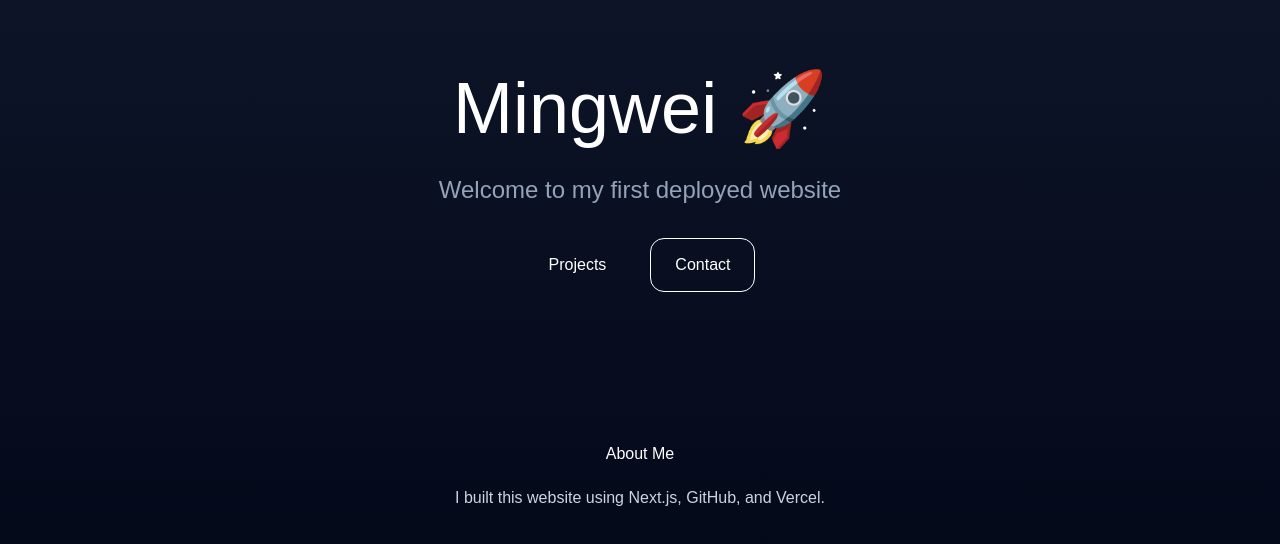
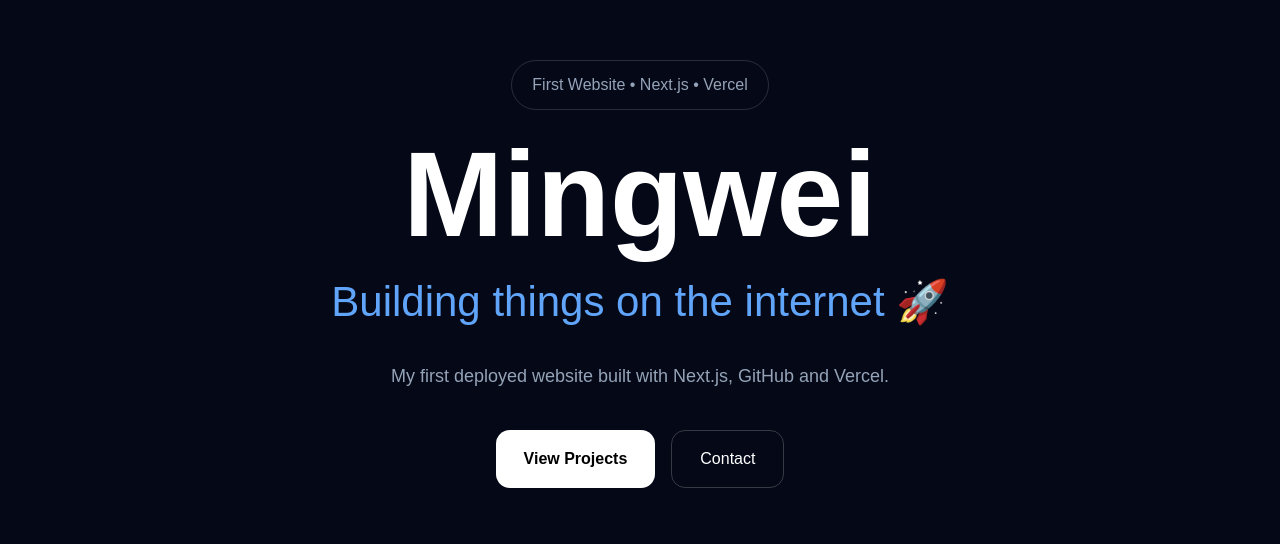
Before and after one commit to MingweiC06/APIbeta, a Next.js app: page / in a window 1280 px wide. Shown: the part 126-670 px from the top of the page. Built offline with nearby package versions, Linux system fonts and the light colour scheme.

Commit message:
modern homepage

```diff
--- a/src/app/page.tsx
+++ b/src/app/page.tsx
@@ -3,62 +3,95 @@ export default function Home() {
     <main
       style={{
         minHeight: "100vh",
-        background: "linear-gradient(180deg,#0f172a,#020617)",
+        background: "#050816",
         color: "white",
-        padding: "60px",
-        fontFamily: "Arial",
+        overflow: "hidden",
       }}
     >
       <section
         style={{
+          display: "flex",
+          flexDirection: "column",
+          justifyContent: "center",
+          alignItems: "center",
+          minHeight: "100vh",
           textAlign: "center",
-          marginTop: "120px",
+          padding: "40px",
         }}
       >
+        <div
+          style={{
+            padding: "12px 20px",
+            border: "1px solid rgba(255,255,255,.15)",
+            borderRadius: "999px",
+            color: "#94a3b8",
+            marginBottom: "24px",
+          }}
+        >
+          First Website • Next.js • Vercel
+        </div>
+
         <h1
           style={{
-            fontSize: "72px",
-            marginBottom: "10px",
+            fontSize: "clamp(56px,10vw,120px)",
+            lineHeight: 1,
+            margin: 0,
+            fontWeight: 800,
           }}
         >
-          Mingwei 🚀
+          Mingwei
         </h1>
+
+        <div
+          style={{
+            fontSize: "clamp(24px,4vw,42px)",
+            color: "#60a5fa",
+            marginTop: "16px",
+          }}
+        >
+          Building things on the internet 🚀
+        </div>
 
         <p
           style={{
-            fontSize: "24px",
+            marginTop: "30px",
+            maxWidth: "700px",
             color: "#94a3b8",
+            fontSize: "18px",
           }}
         >
-          Welcome to my first deployed website
+          My first deployed website built with Next.js, GitHub and Vercel.
         </p>
 
         <div
           style={{
-            marginTop: "30px",
             display: "flex",
-            justifyContent: "center",
-            gap: "20px",
+            gap: "16px",
+            marginTop: "40px",
+            flexWrap: "wrap",
           }}
         >
           <button
             style={{
-              padding: "14px 24px",
+              background: "white",
+              color: "black",
+              border: "none",
+              padding: "16px 28px",
               borderRadius: "14px",
-              border: "none",
+              fontWeight: 700,
               cursor: "pointer",
             }}
           >
-            Projects
+            View Projects
           </button>
 
           <button
             style={{
-              padding: "14px 24px",
-              borderRadius: "14px",
               background: "transparent",
               color: "white",
-              border: "1px solid white",
+              border: "1px solid rgba(255,255,255,.2)",
+              padding: "16px 28px",
+              borderRadius: "14px",
               cursor: "pointer",
             }}
           >
@@ -66,25 +99,6 @@ export default function Home() {
           </button>
         </div>
       </section>
-
-      <section
-        style={{
-          marginTop: "150px",
-          textAlign: "center",
-        }}
-      >
-        <h2>About Me</h2>
-
-        <p
-          style={{
-            maxWidth: "700px",
-            margin: "20px auto",
-            color: "#cbd5e1",
-          }}
-        >
-          I built this website using Next.js, GitHub, and Vercel.
-        </p>
-      </section>
     </main>
   );
 }
```
